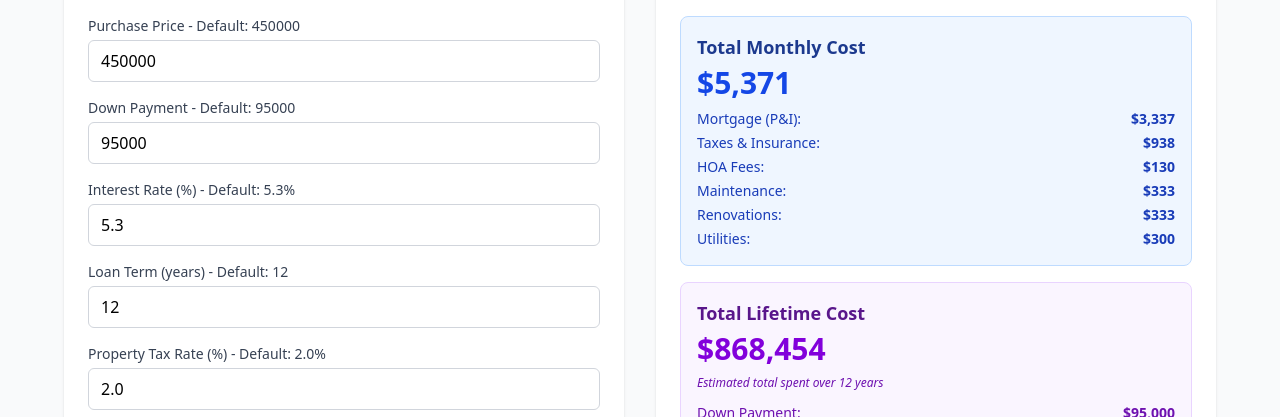
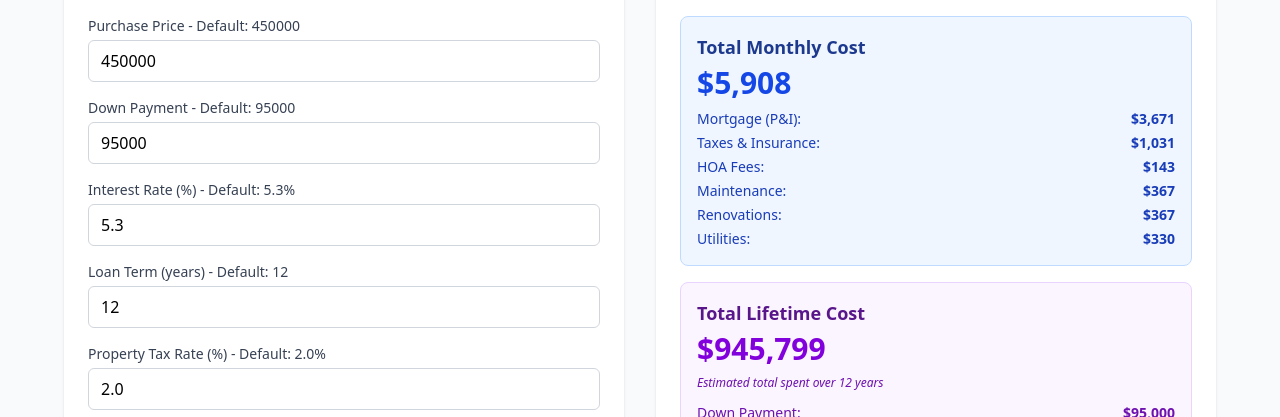
Before and after one commit to emurdock1101/home-buying-calculator, a React (Vite) app: page / in a window 1280 px wide. Shown: the part 152-569 px from the top of the page. Built offline with nearby package versions, Linux system fonts and the light colour scheme.

Commit message:
HB: safety multiplier

```diff
--- a/src/data.ts
+++ b/src/data.ts
@@ -15,6 +15,7 @@ export const DEFAULT_VALUES: Inputs = {
   monthlyDebts: "0",
   emergencyFund: "18000",
   desiredMonthlyHousing: "4000",
+  safetyMultiplier: "10",
 };
 
 export const PROPERTY_INPUTS: InputConfig[] = [
@@ -70,6 +71,11 @@ export const PROPERTY_INPUTS: InputConfig[] = [
       label: "Desired Total Monthly Housing Cost ($)",
       placeholder: "e.g., 4000",
     },
+    {
+      name: "safetyMultiplier",
+      label: "Safety Multiplier (%)",
+      placeholder: "e.g., 10",
+    },
   ];
 
 export const THRESHOLDS = {
--- a/src/formulas.ts
+++ b/src/formulas.ts
@@ -42,6 +42,7 @@ export function calculateMetrics(inputs: Inputs): CalculationResults | null {
   const income = parseFloat(inputs.annualIncome) || 0;
   const emergency = parseFloat(inputs.emergencyFund) || 0;
   const desiredHousing = parseFloat(inputs.desiredMonthlyHousing) || 4000;
+  const safetyMultiplier = (parseFloat(inputs.safetyMultiplier) || 0) / 100 + 1;
 
   // Validation
   if (price === 0 || down === 0 || income === 0) {
@@ -54,23 +55,25 @@ export function calculateMetrics(inputs: Inputs): CalculationResults | null {
 
   // Monthly mortgage payment (principal + interest)
   const mortgagePayment =
-    (loanAmount * (monthlyRate * Math.pow(1 + monthlyRate, numPayments))) /
-    (Math.pow(1 + monthlyRate, numPayments) - 1);
+    ((loanAmount * (monthlyRate * Math.pow(1 + monthlyRate, numPayments))) /
+    (Math.pow(1 + monthlyRate, numPayments) - 1)) * safetyMultiplier;
 
-  const monthlyTax = (price * taxRate / 100) / 12;
-  const monthlyInsurance = (price * insRate / 100) / 12;
-  const monthlyMaintenance = maintenanceAnnual / 12;
-  const monthlyRenovations = renovationsAnnual / 12;
+  const monthlyTax = ((price * taxRate / 100) / 12) * safetyMultiplier;
+  const monthlyInsurance = ((price * insRate / 100) / 12) * safetyMultiplier;
+  const monthlyMaintenance = (maintenanceAnnual / 12) * safetyMultiplier;
+  const monthlyRenovations = (renovationsAnnual / 12) * safetyMultiplier;
+  const monthlyHoa = hoa * safetyMultiplier;
+  const monthlyUtils = utils * safetyMultiplier;
 
   // Total monthly housing cost
   const totalMonthly =
     mortgagePayment +
     monthlyTax +
     monthlyInsurance +
-    hoa +
+    monthlyHoa +
     monthlyMaintenance +
     monthlyRenovations +
-    utils;
+    monthlyUtils;
 
   const monthlyIncome = income / 12;
   const downPaymentPercent = (down / price) * 100;
@@ -198,20 +201,20 @@ export function calculateMetrics(inputs: Inputs): CalculationResults | null {
         mortgage: mortgagePayment,
         tax: monthlyTax,
         insurance: monthlyInsurance,
-        hoa: hoa,
+        hoa: monthlyHoa,
         maintenance: monthlyMaintenance,
         renovations: monthlyRenovations,
-        utilities: utils,
+        utilities: monthlyUtils,
       },
       lifetimeBreakdown: {
         downPayment: down,
         mortgage: calculateLifetime(mortgagePayment, term),
         tax: calculateLifetime(monthlyTax, term),
         insurance: calculateLifetime(monthlyInsurance, term),
-        hoa: calculateLifetime(hoa, term),
+        hoa: calculateLifetime(monthlyHoa, term),
         maintenance: calculateLifetime(monthlyMaintenance, term),
         renovations: calculateLifetime(monthlyRenovations, term),
-        utilities: calculateLifetime(utils, term),
+        utilities: calculateLifetime(monthlyUtils, term),
       },
     },
   };
--- a/src/types.ts
+++ b/src/types.ts
@@ -13,6 +13,7 @@ export interface Inputs {
   monthlyDebts: string;
   emergencyFund: string;
   desiredMonthlyHousing: string;
+  safetyMultiplier: string;
 }
 
 export interface InputConfig {
```
